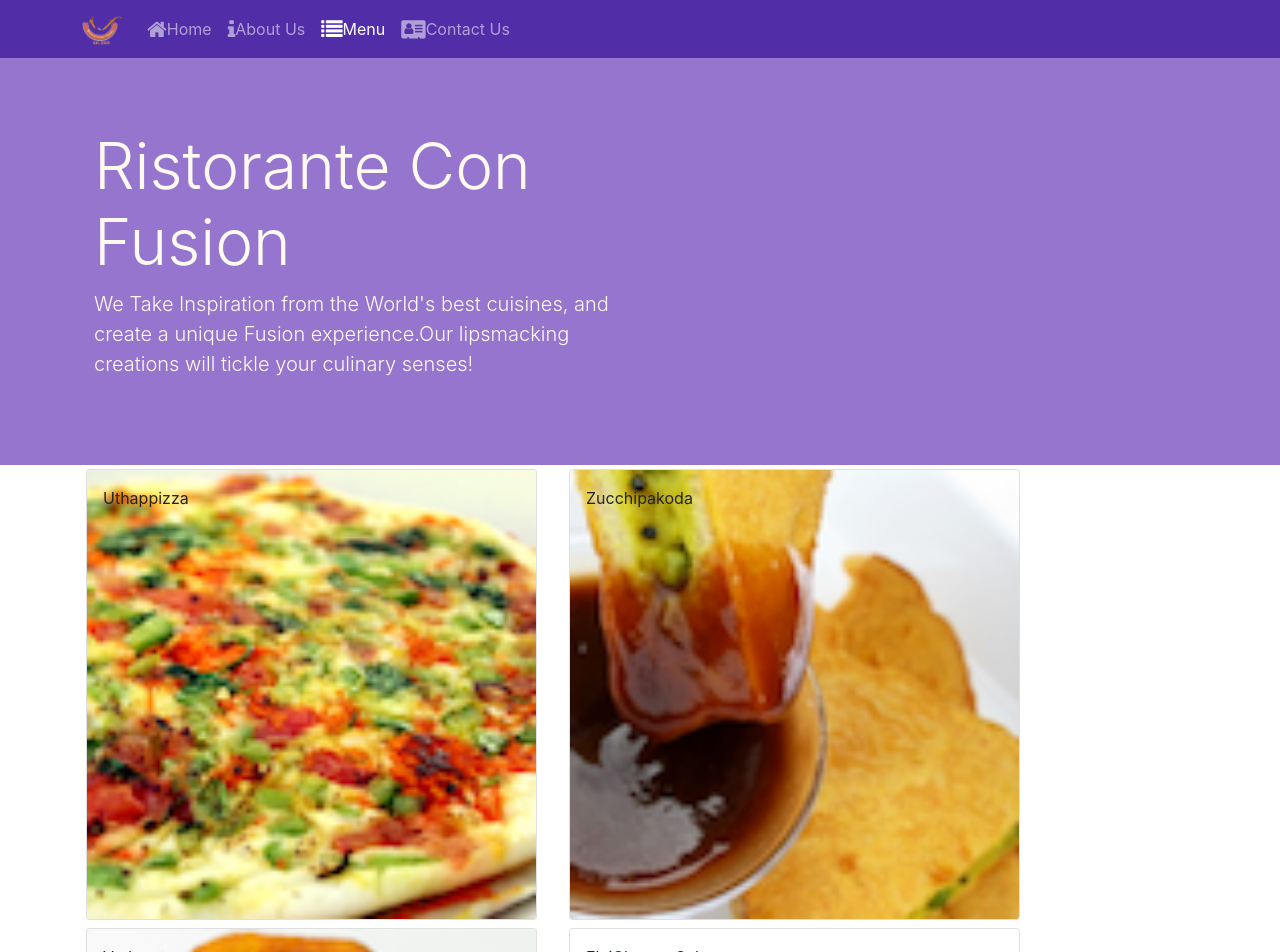
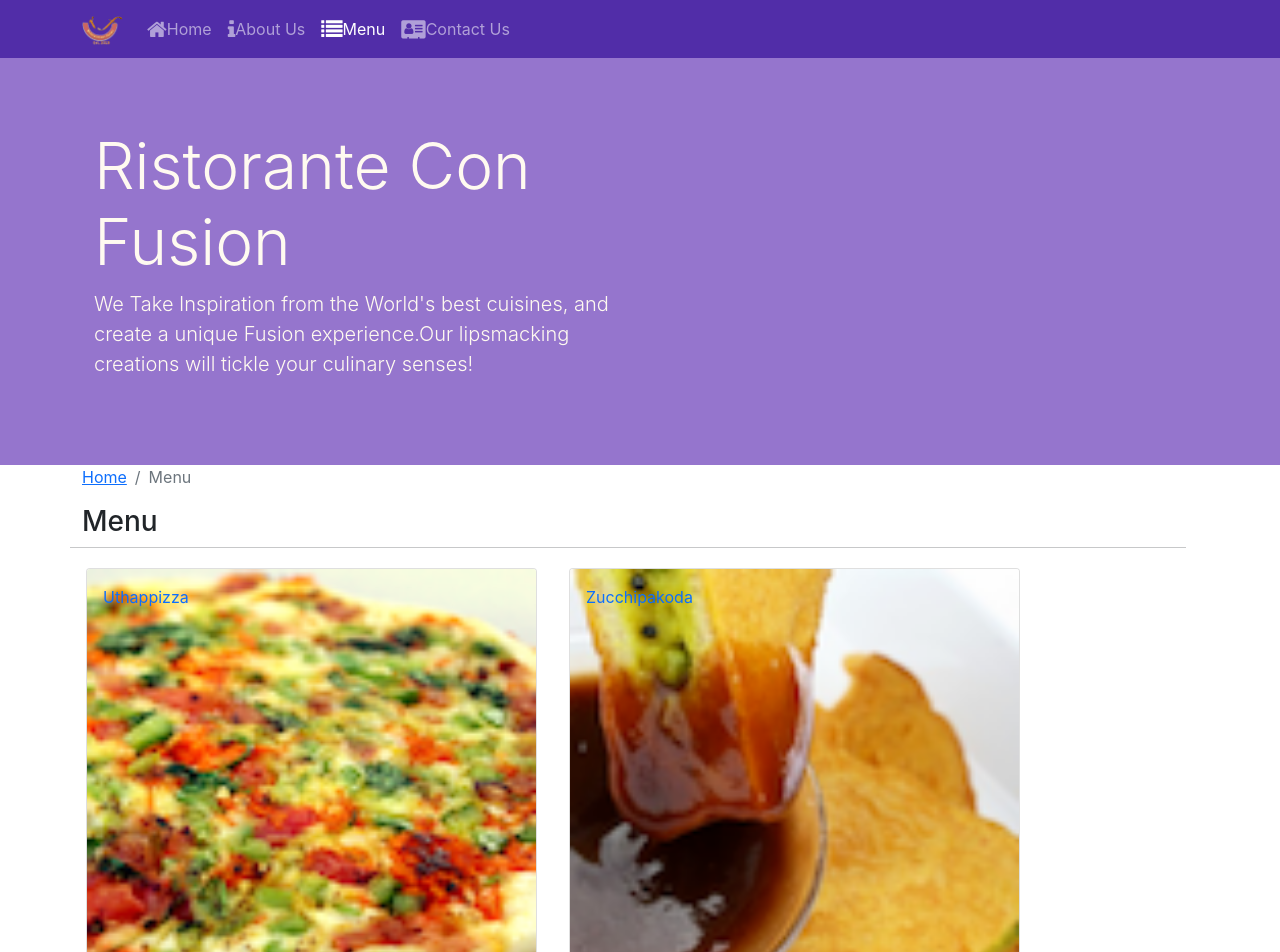
Before and after one commit to Yash6900/React, a React (Create React App) app: page /menu in a window 1280 px wide. Shown: the top 952 px of the page. Built offline with nearby package versions, Linux system fonts and the light colour scheme.

Commit message:
Single Page Application Part 2

```diff
--- a/src/components/ContactComponent.js
+++ b/src/components/ContactComponent.js
@@ -1,8 +1,24 @@
 import React from 'react';
+import { Link } from 'react-router-dom';
+import {Breadcrumb, BreadcrumbItem} from 'reactstrap';
 
 function Contact(props) {
     return(
         <div className="container">
+            <div className="row">
+                <Breadcrumb>
+                <BreadcrumbItem>
+                <Link to= '/home'>
+                    Home
+                </Link>
+                </BreadcrumbItem>
+                <BreadcrumbItem active> Contact Us</BreadcrumbItem>
+                </Breadcrumb>
+                <div className="row">
+                <h3> Contact Us</h3>
+                <hr />
+                </div>
+            </div>
             <div className="row row-content">
                 <div className="col-12">
                 <h3>Location Information</h3>
--- a/src/components/DishDetailComponent.js
+++ b/src/components/DishDetailComponent.js
@@ -1,6 +1,6 @@
 import React from 'react';
-import { Card, CardImg,  CardText, CardBody,
-  CardTitle } from 'reactstrap';
+import { Card, CardImg,  CardText, CardBody,CardTitle, BreadcrumbItem, Breadcrumb } from 'reactstrap';
+  import {Link} from 'react-router-dom';
 
 
 
@@ -47,9 +47,23 @@ import { Card, CardImg,  CardText, CardBody,
 
               return(
                 <div className="container">
+                    <div className="row">
+                <Breadcrumb>
+                <BreadcrumbItem>
+                <Link to= '/menu'>
+                    Menu
+                </Link>
+                </BreadcrumbItem>
+                <BreadcrumbItem active>{props.dish.name}</BreadcrumbItem>
+                </Breadcrumb>
+            <div className="row">
+                <h3> {props.dish.name}</h3>
+                <hr />
+                </div>
+            </div>
                   <div className="row">
                    <RenderDish dish={props.dish}/>
-                      <RenderComments comments={props.dish.comments}/>
+                      <RenderComments comments={props.comments}/>
 
                   </div>
                   </div>
--- a/src/components/MainComponent.js
+++ b/src/components/MainComponent.js
@@ -43,18 +43,24 @@ class Main extends Component {
         <Home dish={this.state.dishes.filter((dish) => dish.featured)[0]}
         promotion={this.state.promotions.filter((promo) => promo.featured)[0]}
         leader={this.state.leaders.filter((leader) => leader.featured)[0]}
-
-
-
         />
       )
     }
+
+    const DishWithId = ({match}) => {
+      return(
+        <DishDetail dish={this.state.dishes.filter((dish)=> dish.id === parseInt(match.params.dishId,10))[0]}
+        comments={this.state.comments.filter((comment) => comment.dishId === parseInt(match.params.dishId,10))}/>
+      );
+    }
+
   return (
     <div >
       <Header />
       <Switch>
         <Route path="/home" component={HomePage}/>
         <Route exact path="/menu" component={()=><Menu dishes={this.state.dishes}/>}/>
+        <Route path="/menu/:dishId" component={DishWithId} />
         <Route exact path ="/contactus" component={Contact}/>
         <Redirect to ="/home" />
       </Switch>
--- a/src/components/MenuComponent.js
+++ b/src/components/MenuComponent.js
@@ -1,18 +1,19 @@
 import React from 'react';
-import { Card, CardImg, CardImgOverlay,  CardTitle} from 'reactstrap';
-
+import { Breadcrumb, BreadcrumbItem, Card, CardImg, CardImgOverlay,  CardTitle} from 'reactstrap';
+import {Link} from 'react-router-dom';
 
 
     function RenderMenuItem({dish,onClick}){
         return(
-            <Card onClick={()=> onClick(dish.id)} >
-
+            <Card >
+                <Link to={`/menu/${dish.id}`} >
                         <CardImg width="100%" object src={dish.image} alt={dish.name} />
 
                         <CardImgOverlay>
                             <CardTitle>{dish.name}</CardTitle>
 
                         </CardImgOverlay>
+                        </Link>
                     </Card>
 
         );
@@ -22,7 +23,7 @@ import { Card, CardImg, CardImgOverlay,  CardTitle} from 'reactstrap';
         const menu = props.dishes.map((dish) => {
         return (
             <div key={dish.id} className="col-12 col-md-5 m-1">
-                <RenderMenuItem dish={dish} onClick={props.onClick}/>
+                <RenderMenuItem dish={dish}/>
 
             </div>
 
@@ -33,12 +34,23 @@ import { Card, CardImg, CardImgOverlay,  CardTitle} from 'reactstrap';
     return (
         <div className="container">
             <div className="row">
+                <Breadcrumb>
+                <BreadcrumbItem>
+                <Link to= '/home'>
+                    Home
+                </Link>
+                </BreadcrumbItem>
+                <BreadcrumbItem active> Menu</BreadcrumbItem>
+                </Breadcrumb>
+                <div className="row">
+                <h3> Menu</h3>
+                <hr />
+                </div>
 
                 {menu}
 
             </div>
         </div>
-
     );
 
 
```
